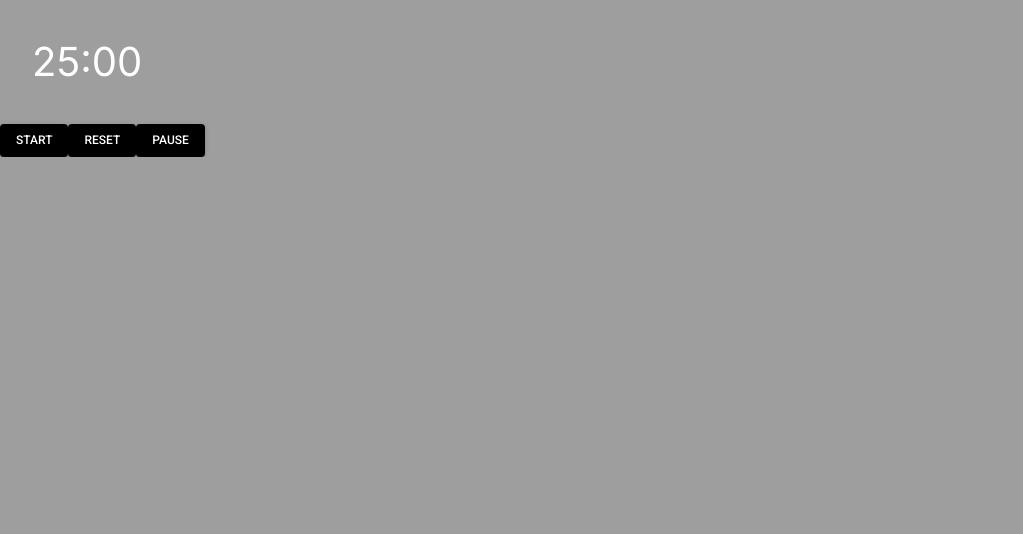
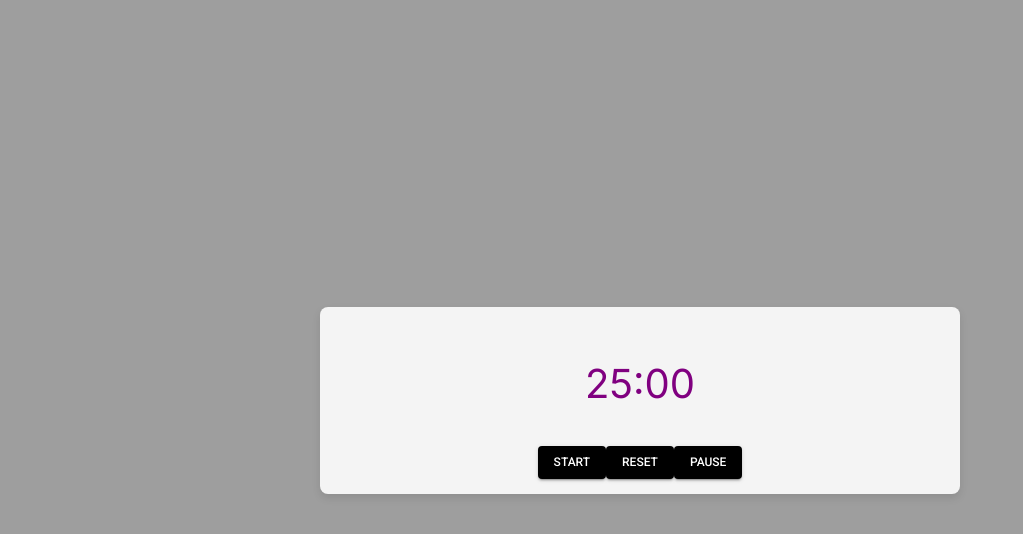
Before and after one commit to MarcioSardou/pomodoro-clock, a Next.js app: page / in a window 1280 px wide. Shown: the top 534 px of the page, without its empty margins (0-1023 px from the left). Built offline with nearby package versions, Linux system fonts and the light colour scheme.

Commit message:
feat: refactoring handlePause and HandleReset, adding some style to the page

```diff
--- a/src/components/Timer.tsx
+++ b/src/components/Timer.tsx
@@ -15,6 +15,7 @@ export const Timer: React.FC = ({}) => {
   const [isRunning, setIsRunning] = useState(false)
   const [isFinished, setIsFinished] = useState(false)
   const startTimeRef = useRef(0)
+  const pausedTimeRef = useRef(0)
   const animationFrameRef = useRef(0)
 
   useEffect(() => {
@@ -35,7 +36,6 @@ export const Timer: React.FC = ({}) => {
         // Calcula o novo tempo restante (newTimeLeft) subtraindo o tempo decorrido do tempo total inicial de 25 minutos
         setTimeLeft(newTimeLeft)
         // Atualiza o estado timeLeft com o novo valor.
-
         if (newTimeLeft > 0) {
           animationFrameRef.current = requestAnimationFrame(updateTimer)
           // Se ainda houver tempo restante (newTimeLeft > 0), a função continua sendo chamada repetidamente usando requestAnimationFrame:
@@ -47,8 +47,13 @@ export const Timer: React.FC = ({}) => {
           // Isso interrompe o temporizador e define o estado isFinished como true, indicando que o ciclo terminou.
         }
       }
+      animationFrameRef.current = requestAnimationFrame(updateTimer)
+    }
 
-      animationFrameRef.current = requestAnimationFrame(updateTimer)
+    return () => {
+      if (animationFrameRef.current) {
+        cancelAnimationFrame(animationFrameRef.current)
+      }
     }
   }, [isRunning, timeLeft])
 
@@ -56,21 +61,30 @@ export const Timer: React.FC = ({}) => {
     setIsRunning(true)
     setIsFinished(false)
   }
+
   const handlePause = () => {
+    if (isRunning) {
+      cancelAnimationFrame(animationFrameRef.current)
+      pausedTimeRef.current = timeLeft
       setIsRunning(false)
     }
+  }
+
   const handleReset = () => {
+    cancelAnimationFrame(animationFrameRef.current)
     setIsRunning(false)
     setTimeLeft(25 * 60)
     setIsFinished(false)
+    startTimeRef.current = 0
+    pausedTimeRef.current = 0
   }
-
   return (
-    <main>
+    <section>
       <div style={{ fontSize: '40px', margin: '2rem' }}>
         {formatTime(timeLeft)}
       </div>
 
+      <div>
         <Button variant="contained" onClick={handleStart}>
           Start
         </Button>
@@ -80,6 +94,7 @@ export const Timer: React.FC = ({}) => {
         <Button variant="contained" onClick={handlePause}>
           Pause
         </Button>
-    </main>
+      </div>
+    </section>
   )
 }
--- a/src/globals.css
+++ b/src/globals.css
@@ -10,23 +10,29 @@ body {
   overflow-x: hidden;
 }
 
-body {
-  color: rgb(var(--foreground-rgb));
-  background: linear-gradient(
-      to bottom,
-      transparent,
-      rgb(var(--background-end-rgb))
-    )
-    rgb(var(--background-start-rgb));
-}
-
 a {
   color: inherit;
   text-decoration: none;
 }
 
-@media (prefers-color-scheme: dark) {
-  html {
-    color-scheme: light;
-  }
+main {
+  height: 100vh;
+  display: flex;
+  align-items: center;
+  width: 100%;
+  box-sizing: border-box;
 }
+
+section {
+  margin: 0 auto;
+  padding: 15px;
+  width: 50%;
+  display: flex;
+  justify-content: center;
+  flex-direction: column;
+  align-items: center;
+  background-color: #f4f4f4; /* Cor de fundo */
+  border-radius: 8px; /* Bordas arredondadas */
+  box-shadow: 0 4px 8px rgba(0, 0, 0, 0.1); /* Adiciona uma sombra leve */
+  color: purple;
+}
```
Lines whose indentation alone changed are shown as unchanged.
